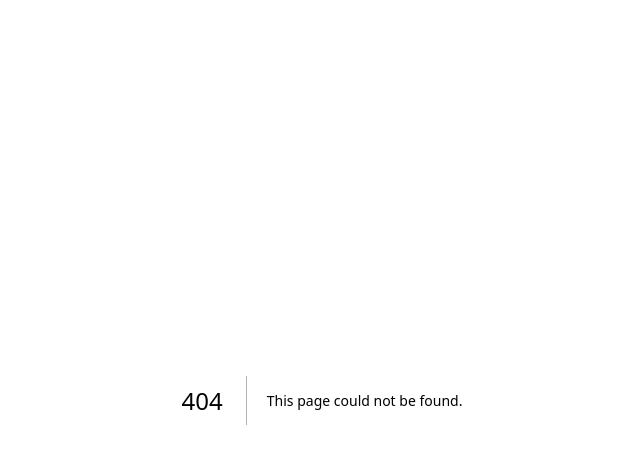
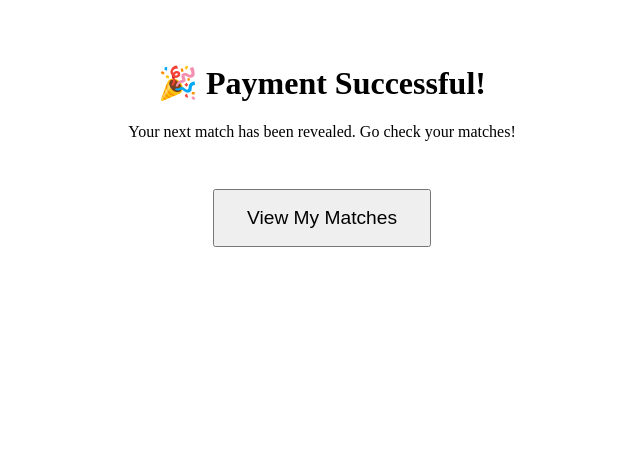
Before and after one commit to florescualexandra/moonlight-match, a Next.js app: page /payment-success in a window 1280 px wide. Before the commit this address had no page. Shown: the top 464 px of the page, without its empty margins (318-958 px from the left). Built offline with nearby package versions, Linux system fonts and the light colour scheme.

Commit message:
feat: add user-friendly payment success page

```diff
--- /dev/null
+++ b/app/payment-success/page.tsx
@@ -0,0 +1,13 @@
+export default function PaymentSuccess() {
+  return (
+    <div style={{ textAlign: 'center', marginTop: '4rem' }}>
+      <h1>🎉 Payment Successful!</h1>
+      <p>Your next match has been revealed. Go check your matches!</p>
+      <a href="/matches">
+        <button style={{ marginTop: '2rem', padding: '1rem 2rem', fontSize: '1.2rem' }}>
+          View My Matches
+        </button>
+      </a>
+    </div>
+  );
+}
```
